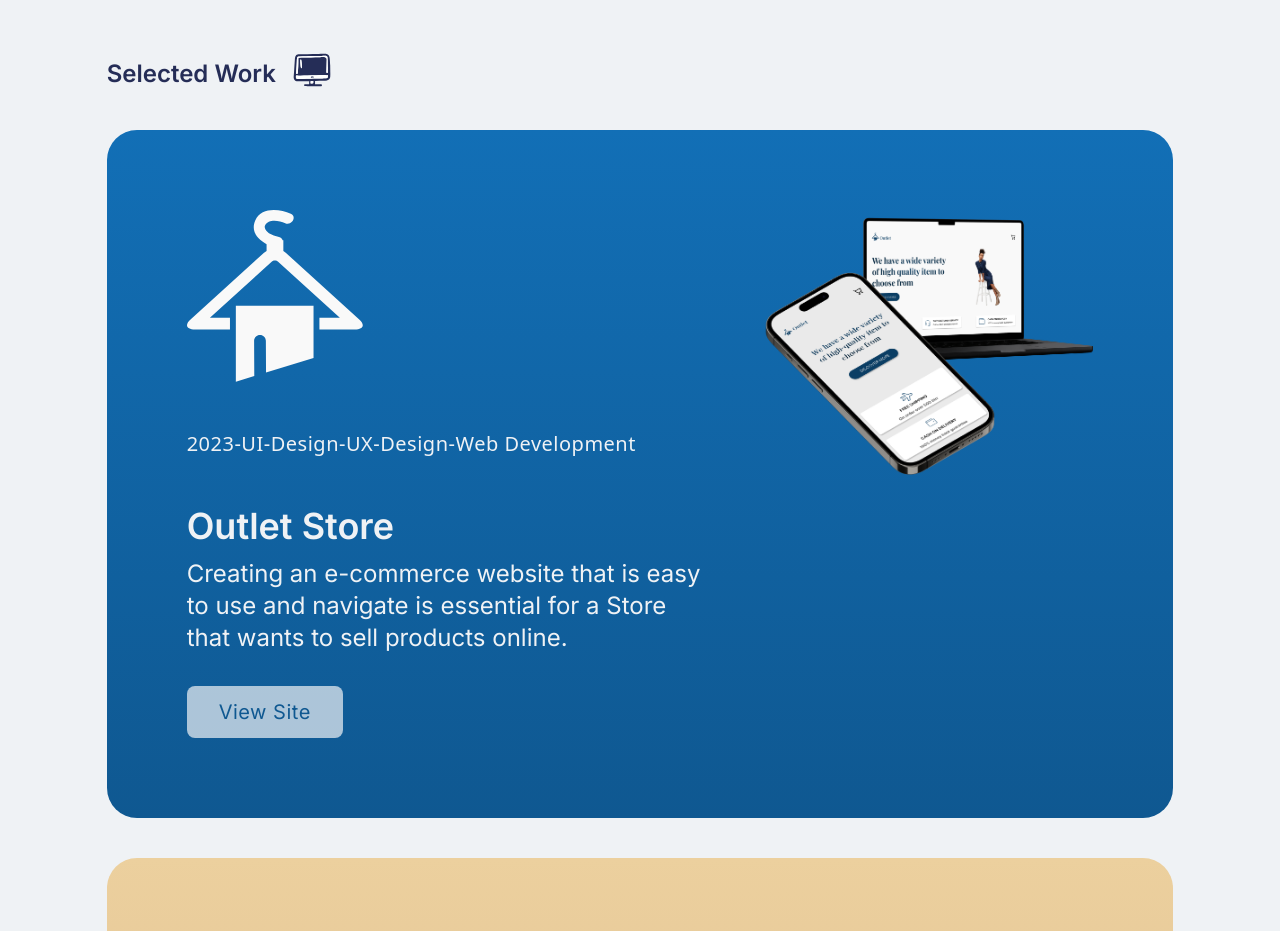
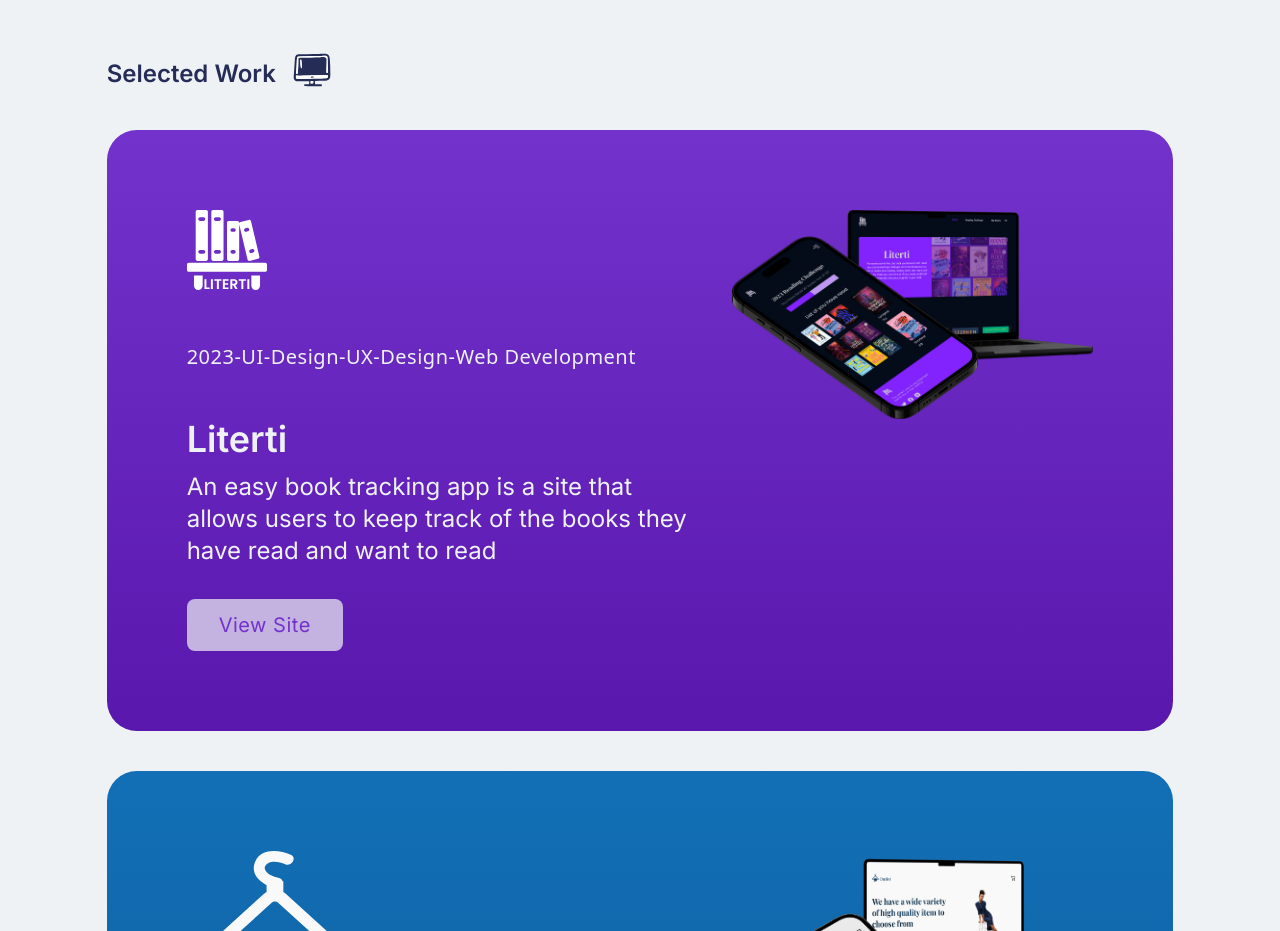
Before and after one commit to klassno3/Portfolio, a React (Create React App) app: page / in a window 1280 px wide. Shown: the part 640-1571 px from the top of the page. Built offline with nearby package versions, Linux system fonts and the light colour scheme.

Commit message:
added a new project

```diff
--- a/src/component/Work.jsx
+++ b/src/component/Work.jsx
@@ -3,8 +3,10 @@
 import Desk from '../Image/desktop.svg'
 import AyatLogo from "../Image/Ayat-Logo.svg"
 import OutletLogo from "../Image/Outlet-Logo.svg"
+import LitertiLogo from "../Image/Literti.svg"
 import Outlet from "../Image/Frame 124.png"
 import Ayat from "../Image/Frame 128.png"
+import Literti from "../Image/Literti.png"
 import Omnifood from "../Image/Omnifood.png"
 import OmnifoodLogo from "../Image/omnifood-logo.png"
 
@@ -22,6 +24,32 @@
         </div>
         <img className="w-7 md:w-10" src={ Desk } alt="desktop icon" />
 
+      </div>
+         <div className="group bg-gradient-to-b from-Literti-100 to-Literti-200 text-secondary-100 mt-10 rounded-[15px] md:rounded-[30px] p-7 md:p-10 lg:p-20 ">
+        <div className="flex flex-col gap-10 md:flex-row items-start md:justify-between">
+
+        <div className="flex gap-6 md:gap-8 lg:gap-12 flex-col">
+
+        <div className="w-24 md:w-36 lg:w-48">
+          <img src={LitertiLogo} alt="" />
+        </div>
+            <p className='md:text-lg lg:text-xl sm:text-base text-sm tracking-wide font-thin'> 2023-UI-Design-UX-Design-Web Development</p>
+              <div className="flex items-start justify-start gap-8  flex-col">
+
+          <div className="flex items-start justify-start gap-3   flex-col">
+            <h1 className='font-inter font-semibold text-3xl lg:text-4xl'>Literti</h1>
+            <p className='md:text-xl font-inter  text-lg lg:text-2xl  '>
+An easy book tracking app is a site that allows users to keep track of the books they have read and want to read </p>
+              </div>
+          <a href='https://literti-book-tracker.netlify.app/' className=' hover:bg-secondary-100/90 transition-all duration-300 md:text-xl  text-base px-6 py-2 lg:px-8 md:px-6 rounded-[5px] md:rounded-[8px] md:py-2 lg:py-3 bg-secondary-100/70 text-Literti-100 tracking-wide font-inter capitalize '>View site</a>
+          </div>
+            </div>
+
+          <div className="w-[80%] md:w-full md:group-hover:scale-[1.2] group-hover:scale-[1.1] transition-all duration-500 ">
+            <img src={Literti} alt="" />
+          </div>
+
+        </div>
       </div>
          <div className="group bg-gradient-to-b from-Outlet-1.1 to-Outlet-1 text-secondary-100 mt-10 rounded-[15px] md:rounded-[30px] p-7 md:p-10 lg:p-20 ">
         <div className="flex flex-col gap-10 md:flex-row items-start md:justify-between">
--- a/tailwind.config.js
+++ b/tailwind.config.js
@@ -32,6 +32,8 @@
         "Ayat-1":"#ecd09e",
         "Ayat-1.1":"#d7b389",
         "Ayat-1.2": " #18202F",
+        "Literti-100": " #7332CC",
+        "Literti-200": "#5917AD",
       },
 
 
```
Also changed, not shown: src/Image/Literti.png (added), src/Image/Literti.svg (added).
